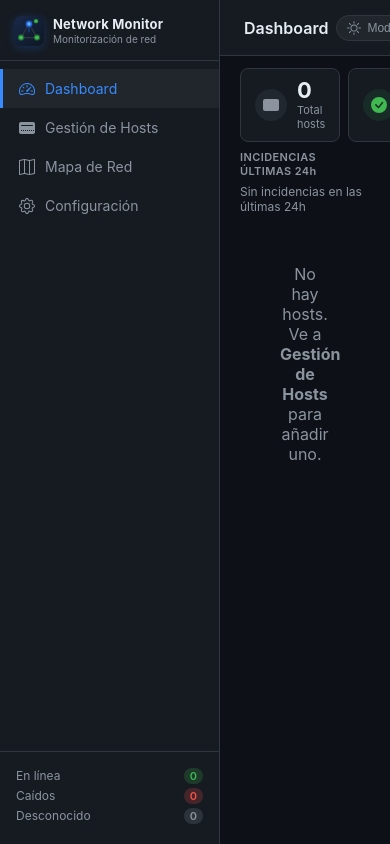
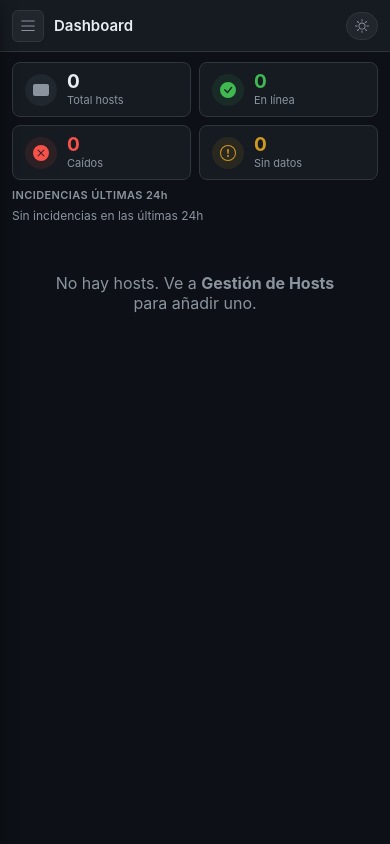
Before and after one commit to satriani13/network-monitor, a Flask app: page / in a window 390 px wide. Run offline with Flask 3, Linux system fonts and the light colour scheme; data that the repository does not hold is empty.

Commit message:
Add collapsible sidebar and responsive mobile layout
- topbar hamburger toggles the sidebar: collapses it on desktop
  (state persisted in localStorage), opens it as an off-canvas
  drawer with backdrop on screens ≤768px
- add @media (max-width:768px): 2-col stat/card grids, single-col
  forms, horizontally scrollable hosts table, wrapped toolbars,
  condensed paddings, full-width toast, hidden theme label
- incident rows now ellipsis-truncate instead of overflowing

Co-Authored-By: Claude Sonnet 5 <noreply@anthropic.com>

```diff
--- a/static/css/style.css
+++ b/static/css/style.css
@@ -73,6 +73,16 @@ body {
   display: flex;
   flex-direction: column;
   flex-shrink: 0;
+  transition: margin-left .2s ease, transform .2s ease;
+}
+body.sidebar-collapsed .sidebar { margin-left: -221px; }
+
+.sidebar-backdrop {
+  display: none;
+  position: fixed;
+  inset: 0;
+  background: rgba(0,0,0,.5);
+  z-index: 40;
 }
 
 .sidebar-logo {
@@ -162,8 +172,26 @@ body {
   background: var(--bg2);
   flex-shrink: 0;
 }
-.topbar h2 { font-size: 16px; font-weight: 600; }
+.topbar h2 { font-size: 16px; font-weight: 600; white-space: nowrap; overflow: hidden; text-overflow: ellipsis; }
 .topbar-actions { display: flex; gap: 8px; }
+.topbar-left { display: flex; align-items: center; gap: 10px; min-width: 0; }
+
+#sidebar-toggle {
+  display: flex;
+  align-items: center;
+  justify-content: center;
+  width: 32px;
+  height: 32px;
+  flex-shrink: 0;
+  background: var(--bg3);
+  border: 1px solid var(--border);
+  border-radius: 6px;
+  color: var(--text2);
+  cursor: pointer;
+  transition: background .15s, color .15s, border-color .15s;
+}
+#sidebar-toggle:hover { color: var(--text); border-color: var(--accent); }
+#sidebar-toggle svg { display: block; }
 
 /* ── Sections ── */
 .section { display: none; flex: 1; overflow: hidden; flex-direction: column; }
@@ -422,6 +450,59 @@ input[type=checkbox] { width: auto; }
   padding: 8px 20px 0;
   flex-shrink: 0;
 }
+
+/* ── Responsive / mobile ── */
+@media (max-width: 768px) {
+  body { overflow: hidden; }
+
+  /* Sidebar becomes an off-canvas drawer */
+  .sidebar {
+    position: fixed;
+    top: 0;
+    left: 0;
+    bottom: 0;
+    z-index: 50;
+    width: 260px;
+    max-width: 84vw;
+    margin-left: 0 !important;
+    transform: translateX(-100%);
+    box-shadow: var(--shadow);
+  }
+  /* on mobile the desktop "collapsed" flag is irrelevant; only the drawer state matters */
+  body.sidebar-open .sidebar { transform: none; }
+  body.sidebar-open .sidebar-backdrop { display: block; }
+
+  .topbar { padding: 0 12px; height: 52px; gap: 8px; }
+  .topbar h2 { font-size: 15px; }
+  #theme-label { display: none; }
+  #theme-toggle { padding: 6px 8px; }
+
+  .dash-stats { grid-template-columns: repeat(2, 1fr); padding: 10px 12px 0; gap: 8px; }
+  .stat-card { padding: 9px 12px; }
+  .stat-val { font-size: 19px; }
+
+  .incidents-panel { padding: 8px 12px 0; }
+  .host-grid { padding: 10px 12px 16px; }
+  .dash-group-cards { grid-template-columns: repeat(auto-fill, minmax(150px, 1fr)); }
+
+  .hosts-toolbar { padding: 12px !important; flex-wrap: wrap; }
+  .hosts-toolbar #host-search { max-width: none !important; flex: 1 1 100%; }
+
+  .table-wrap { padding: 0 12px 16px; overflow-x: auto; }
+  .table-wrap table { min-width: 620px; }
+
+  .map-toolbar { padding: 8px 12px; }
+  .map-hint { display: none; }
+
+  .settings-wrap { padding: 16px 12px; }
+  .form-grid { grid-template-columns: 1fr; }
+
+  .modal { width: calc(100vw - 20px); }
+  .modal-body { padding: 16px; }
+  .modal-footer { padding: 0 16px 16px; }
+
+  .toast { left: 12px; right: 12px; bottom: 12px; max-width: none; }
+}
 .incidents-panel h3 { font-size: 11px; color: var(--text2); margin-bottom: 6px; font-weight: 600; letter-spacing: .4px; }
 .incident-list { display: flex; flex-direction: column; gap: 4px; max-height: 80px; overflow-y: auto; }
 .incident-item {
@@ -429,5 +510,7 @@ input[type=checkbox] { width: auto; }
   border-radius: 5px; padding: 4px 10px;
   display: flex; gap: 10px; align-items: center; font-size: 11px;
 }
-.incident-item .inc-name { font-weight: 600; color: var(--down); }
-.incident-item .inc-time { margin-left: auto; color: var(--text2); }
+.incident-item > span { white-space: nowrap; overflow: hidden; text-overflow: ellipsis; }
+.incident-item .inc-name { font-weight: 600; color: var(--down); flex-shrink: 0; max-width: 45%; }
+.incident-item > span:not(.inc-name):not(.inc-time) { flex: 1; min-width: 0; color: var(--text2); }
+.incident-item .inc-time { margin-left: auto; color: var(--text2); flex-shrink: 0; }
--- a/static/js/app.js
+++ b/static/js/app.js
@@ -893,5 +893,34 @@ setInterval(() => {
   });
 })();
 
+// ── Sidebar toggle (collapse on desktop, drawer on mobile) ──
+(function initSidebar() {
+  const body     = document.body;
+  const btn      = document.getElementById('sidebar-toggle');
+  const backdrop = document.getElementById('sidebar-backdrop');
+  const mq       = window.matchMedia('(max-width: 768px)');
+  const KEY      = 'nm_sidebar_collapsed';
+
+  if (localStorage.getItem(KEY) === '1') body.classList.add('sidebar-collapsed');
+
+  function closeMobile() { body.classList.remove('sidebar-open'); }
+
+  btn.addEventListener('click', () => {
+    if (mq.matches) {
+      body.classList.toggle('sidebar-open');
+    } else {
+      const collapsed = body.classList.toggle('sidebar-collapsed');
+      localStorage.setItem(KEY, collapsed ? '1' : '0');
+      // repaint the map canvas once the width transition has settled
+      setTimeout(() => window.dispatchEvent(new Event('resize')), 220);
+    }
+  });
+
+  backdrop.addEventListener('click', closeMobile);
+  document.querySelectorAll('.nav-item').forEach(el =>
+    el.addEventListener('click', () => { if (mq.matches) closeMobile(); }));
+  mq.addEventListener('change', closeMobile);
+})();
+
 // ── Init ──────────────────────────────────────────────
 navigate('dashboard');
--- a/templates/index.html
+++ b/templates/index.html
@@ -79,11 +79,19 @@
     <div class="status-row"><span>Desconocido</span><span class="badge badge-unk" id="sb-unknown">0</span></div>
   </div>
 </aside>
+<div class="sidebar-backdrop" id="sidebar-backdrop"></div>
 
 <!-- ── Main ── -->
 <main class="main">
   <div class="topbar">
-    <h2 id="section-title">Dashboard</h2>
+    <div class="topbar-left">
+      <button id="sidebar-toggle" title="Mostrar / ocultar menú" aria-label="Mostrar u ocultar el menú lateral">
+        <svg width="18" height="18" viewBox="0 0 16 16" fill="currentColor" aria-hidden="true">
+          <path d="M2.5 4h11a.5.5 0 0 0 0-1h-11a.5.5 0 0 0 0 1m11 3.5h-11a.5.5 0 0 0 0 1h11a.5.5 0 0 0 0-1m0 4h-11a.5.5 0 0 0 0 1h11a.5.5 0 0 0 0-1"/>
+        </svg>
+      </button>
+      <h2 id="section-title">Dashboard</h2>
+    </div>
     <div style="display:flex;align-items:center;gap:8px">
       <div class="topbar-actions" id="topbar-actions"></div>
       <button id="theme-toggle" title="Cambiar modo noche/día">
@@ -134,7 +142,7 @@
 
   <!-- Hosts -->
   <section class="section" id="hosts">
-    <div style="padding:16px 24px 12px;display:flex;gap:10px;align-items:center;flex-shrink:0">
+    <div class="hosts-toolbar" style="padding:16px 24px 12px;display:flex;gap:10px;align-items:center;flex-shrink:0">
       <input id="host-search" type="search" placeholder="Buscar por nombre, IP o etiqueta…" style="max-width:300px">
       <button class="btn btn-primary" id="add-host-btn">
         <svg width="14" height="14" viewBox="0 0 16 16" fill="currentColor"><path d="M8 2a.5.5 0 0 1 .5.5v5h5a.5.5 0 0 1 0 1h-5v5a.5.5 0 0 1-1 0v-5h-5a.5.5 0 0 1 0-1h5v-5A.5.5 0 0 1 8 2"/></svg>
```
